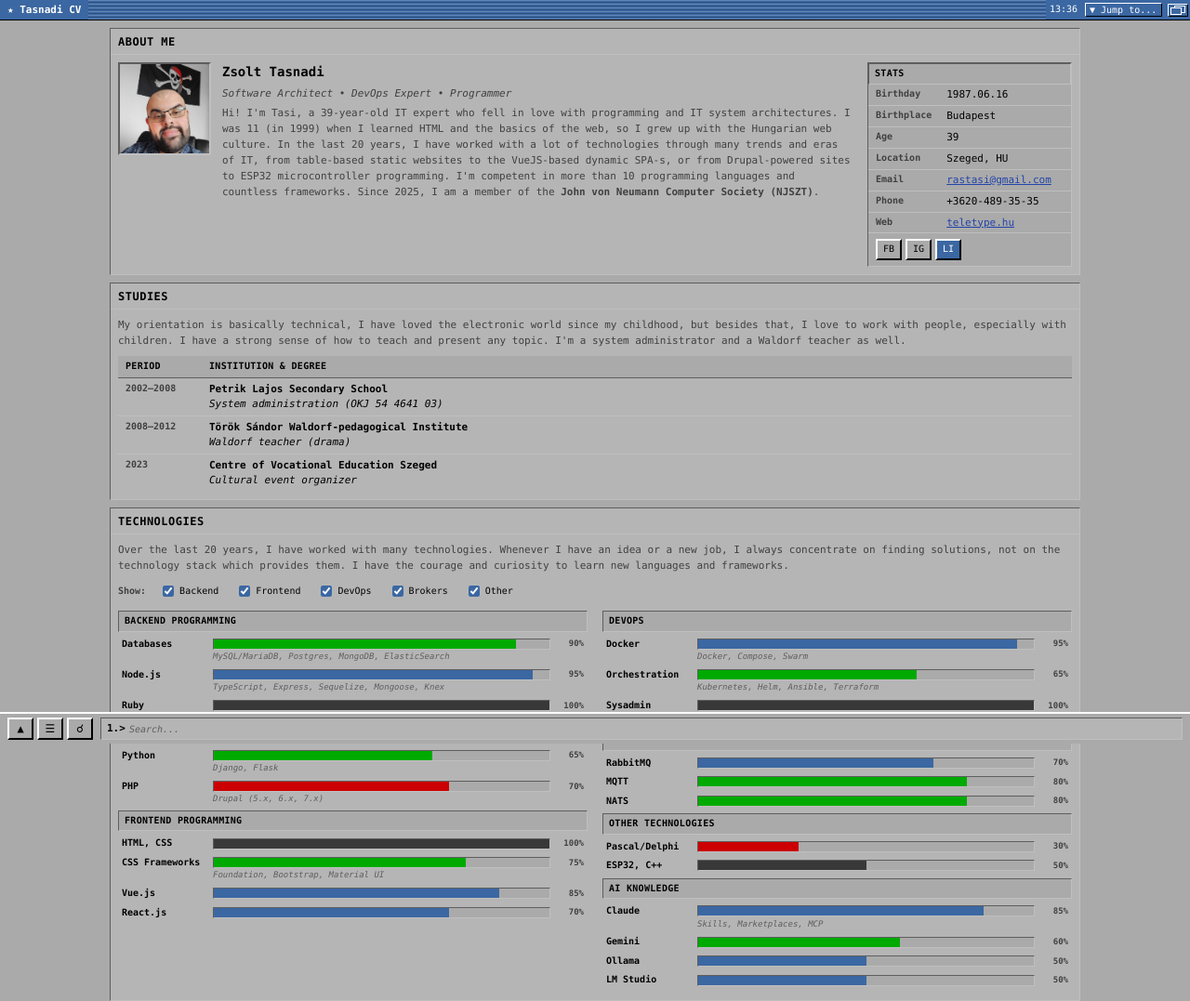
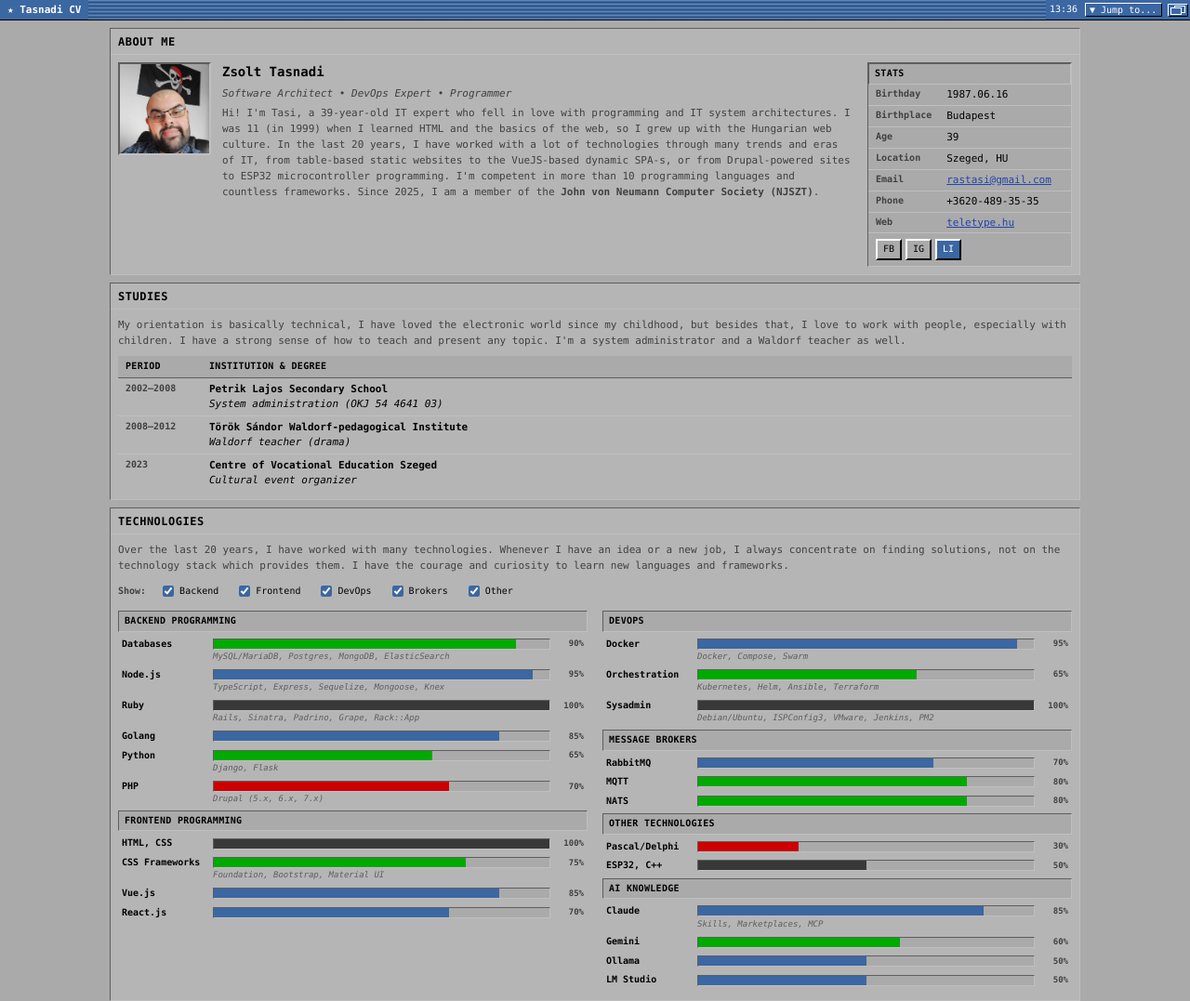
Before and after one commit to rastasi/rastasi.github.io, a plain HTML site: page index.html in a window 1280 px wide. Shown: the top 1077 px of the page at 93% size. Drawn offline with Linux system fonts and the light colour scheme; a web font is replaced by a local one.

Commit message:
remove bottom bar

```diff
--- a/index.html
+++ b/index.html
@@ -492,20 +492,6 @@
     </div>
   </div>
 
-  <!-- ===== SHELL BAR ===== -->
-  <div class="wb-shell-bar">
-    <div class="wb-shell-buttons">
-      <button class="wb-shell-btn" id="wb-btn-home" title="Home">&#9650;</button>
-      <button class="wb-shell-btn" id="wb-btn-menu" title="Menu">&#9776;</button>
-      <button class="wb-shell-btn" id="wb-btn-find" title="Find">&#9740;</button>
-    </div>
-    <div class="wb-shell-input" id="wb-search-area">
-      <span class="wb-shell-prompt">1.&gt;</span>
-      <input type="text" class="wb-shell-field" id="wb-search" placeholder="Search...">
-      <button class="wb-shell-clear" id="wb-search-clear" title="Clear">&times;</button>
-    </div>
-  </div>
-
   <script src="assets/js/main.js"></script>
   <!-- Matomo -->
   <script>
```
